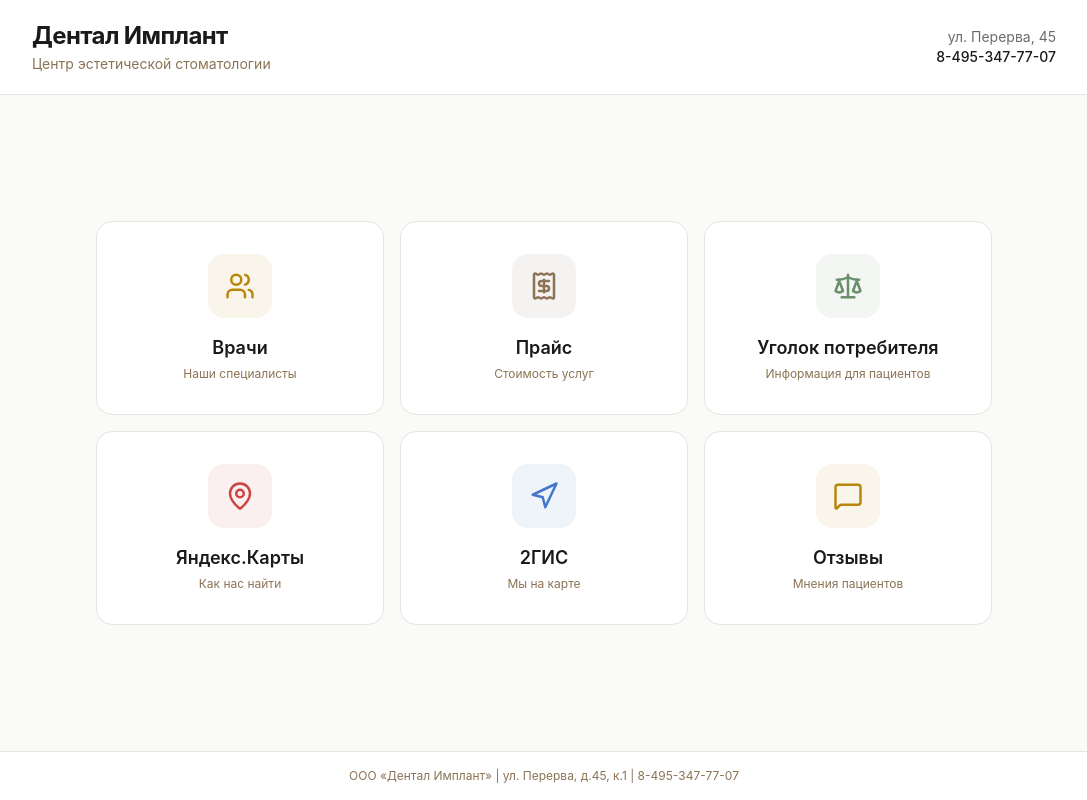
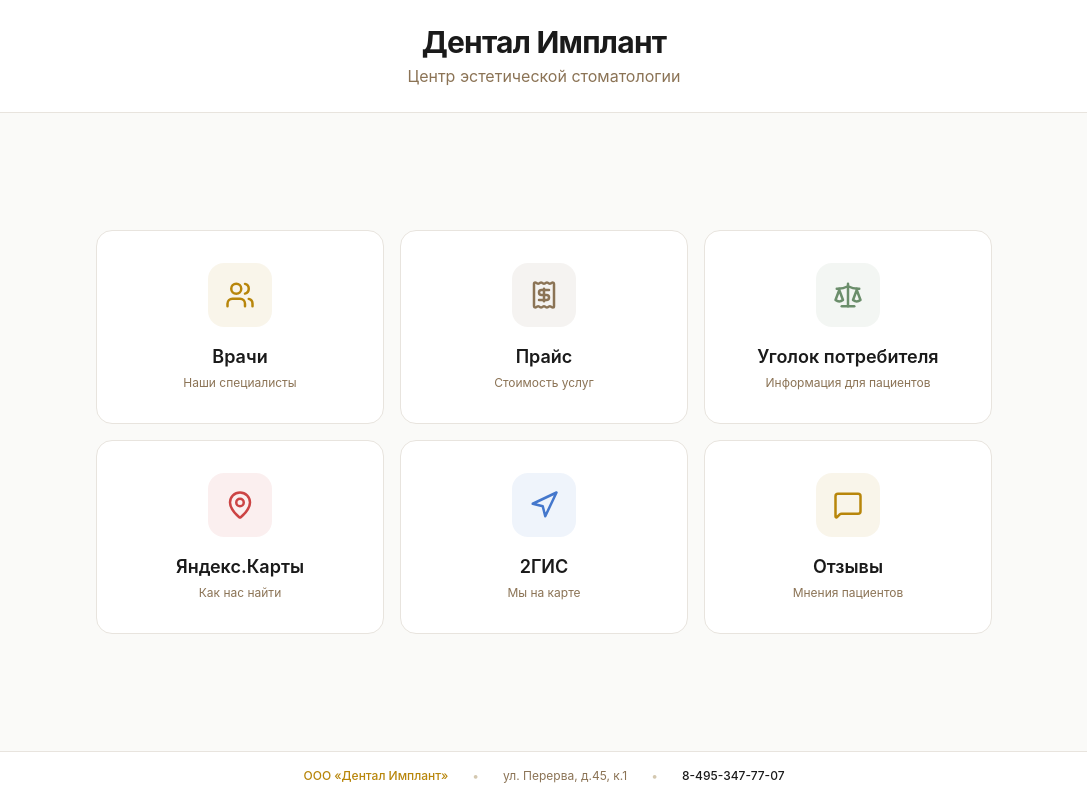
Before and after one commit to iobethor/dental-clinic-kiosk, a React (Vite) app: page / in a window 1280 px wide. Shown: the whole page, without its empty margins (96-1183 px from the left). Built offline with nearby package versions, Linux system fonts and the light colour scheme.

Commit message:
Header centered, footer restyled, reviews button text updated

```diff
--- a/src/pages/Home.tsx
+++ b/src/pages/Home.tsx
@@ -14,20 +14,14 @@ const iconColors: Record<string, string> = {
 export default function Home() {
   return (
     <div className="min-h-screen w-full bg-[#FAFAF8] flex flex-col">
-      <header className="bg-white border-b border-[#E8E4DE] px-6 py-5">
-        <div className="max-w-5xl mx-auto flex items-center justify-between">
-          <div>
-            <h1 className="text-2xl font-bold tracking-tight text-[#1A1A1A]">
-              {CLINIC_NAME}
-            </h1>
-            <p className="text-sm text-[#8B7355] mt-0.5">
-              {CLINIC_SUBTITLE}
-            </p>
-          </div>
-          <div className="text-right text-sm text-[#6B6B6B]">
-            <p>ул. Перерва, 45</p>
-            <p className="font-medium text-[#1A1A1A]">8-495-347-77-07</p>
-          </div>
+      <header className="bg-white border-b border-[#E8E4DE] px-6 py-6">
+        <div className="max-w-5xl mx-auto text-center">
+          <h1 className="text-2xl md:text-3xl font-bold tracking-tight text-[#1A1A1A]">
+            {CLINIC_NAME}
+          </h1>
+          <p className="text-sm md:text-base text-[#8B7355] mt-1">
+            {CLINIC_SUBTITLE}
+          </p>
         </div>
       </header>
 
@@ -88,9 +82,13 @@ export default function Home() {
       </main>
 
       <footer className="bg-white border-t border-[#E8E4DE] px-6 py-4">
-        <p className="text-center text-xs text-[#8B7355]">
-          ООО «Дентал Имплант» | ул. Перерва, д.45, к.1 | 8-495-347-77-07
-        </p>
+        <div className="max-w-5xl mx-auto flex items-center justify-center gap-x-6 gap-y-1 flex-wrap text-xs text-[#8B7355]">
+          <span className="text-[#B8860B] font-medium">ООО «Дентал Имплант»</span>
+          <span className="hidden sm:inline text-[#D4C8B0]">•</span>
+          <span>ул. Перерва, д.45, к.1</span>
+          <span className="hidden sm:inline text-[#D4C8B0]">•</span>
+          <span className="font-medium text-[#1A1A1A]">8-495-347-77-07</span>
+        </div>
       </footer>
     </div>
   );
--- a/src/pages/Reviews.tsx
+++ b/src/pages/Reviews.tsx
@@ -1,6 +1,6 @@
 import { useState } from "react";
 import { motion } from "framer-motion";
-import { ExternalLink, Star, MapPin, Navigation, QrCode } from "lucide-react";
+import { ExternalLink, Star, MapPin, Navigation, MessageSquare } from "lucide-react";
 import { useNavigate } from "react-router";
 import { doctors } from "@/data/doctors";
 import { reviewSources } from "@/data/reviews";
@@ -88,10 +88,10 @@ export default function Reviews() {
                       src: doctor.photoFull,
                     })
                   }
-                  className="flex items-center justify-center gap-1.5 px-4 py-3 rounded-xl bg-[#F5F2ED] hover:bg-[#EDE8E0] active:bg-[#E3DCD0] active:scale-95 transition-all text-xs font-medium text-[#1A1A1A] min-h-[44px]"
+                  className="flex items-center justify-center gap-1.5 px-5 py-3 rounded-xl bg-[#F5F2ED] hover:bg-[#EDE8E0] active:bg-[#E3DCD0] active:scale-95 transition-all text-xs font-medium text-[#1A1A1A] min-h-[44px] whitespace-nowrap"
                 >
-                  <QrCode size={18} className="text-[#8B7355]" />
-                  Карточка
+                  <MessageSquare size={18} className="text-[#8B7355]" />
+                  Оставить отзыв о враче
                 </button>
               </div>
             </motion.div>
```
